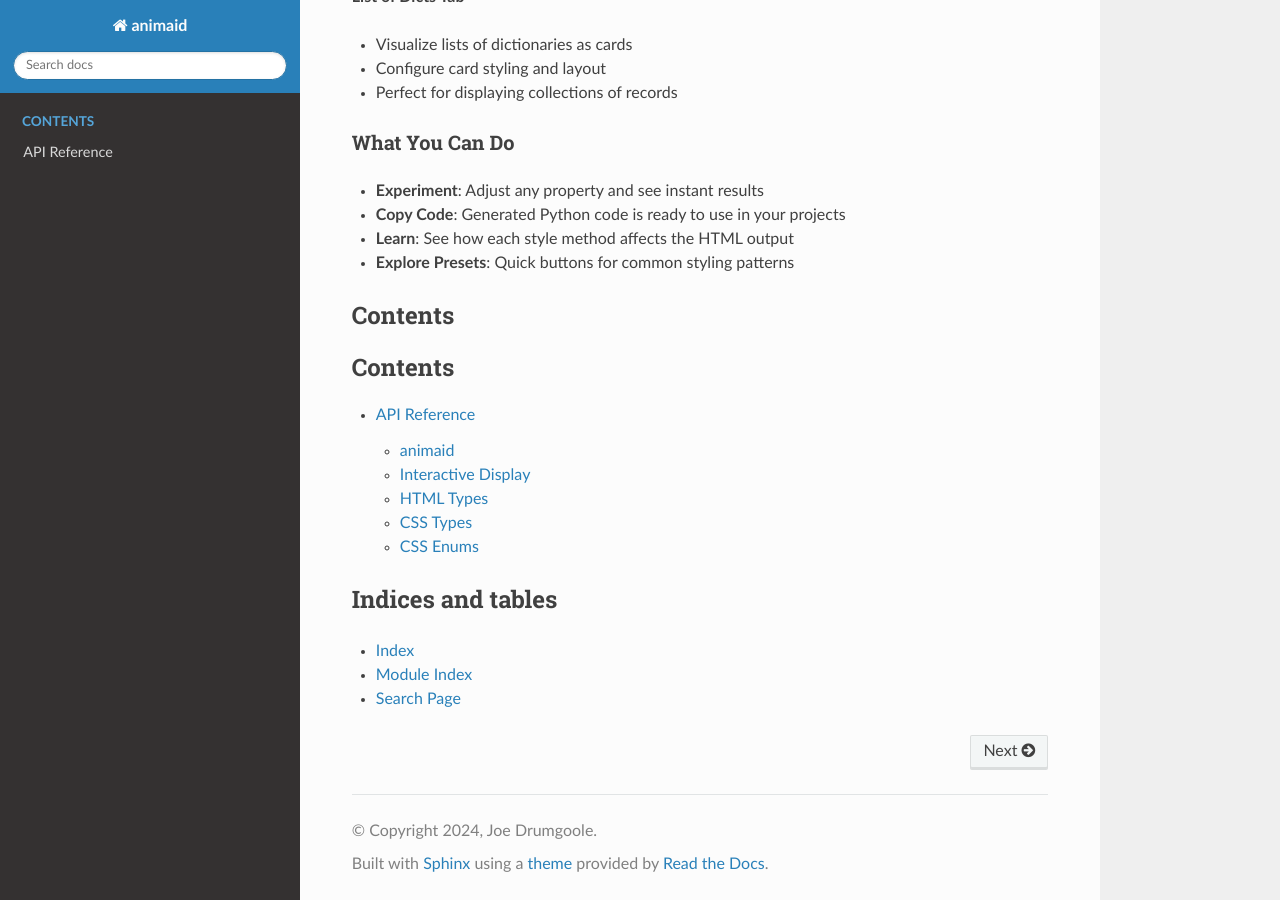
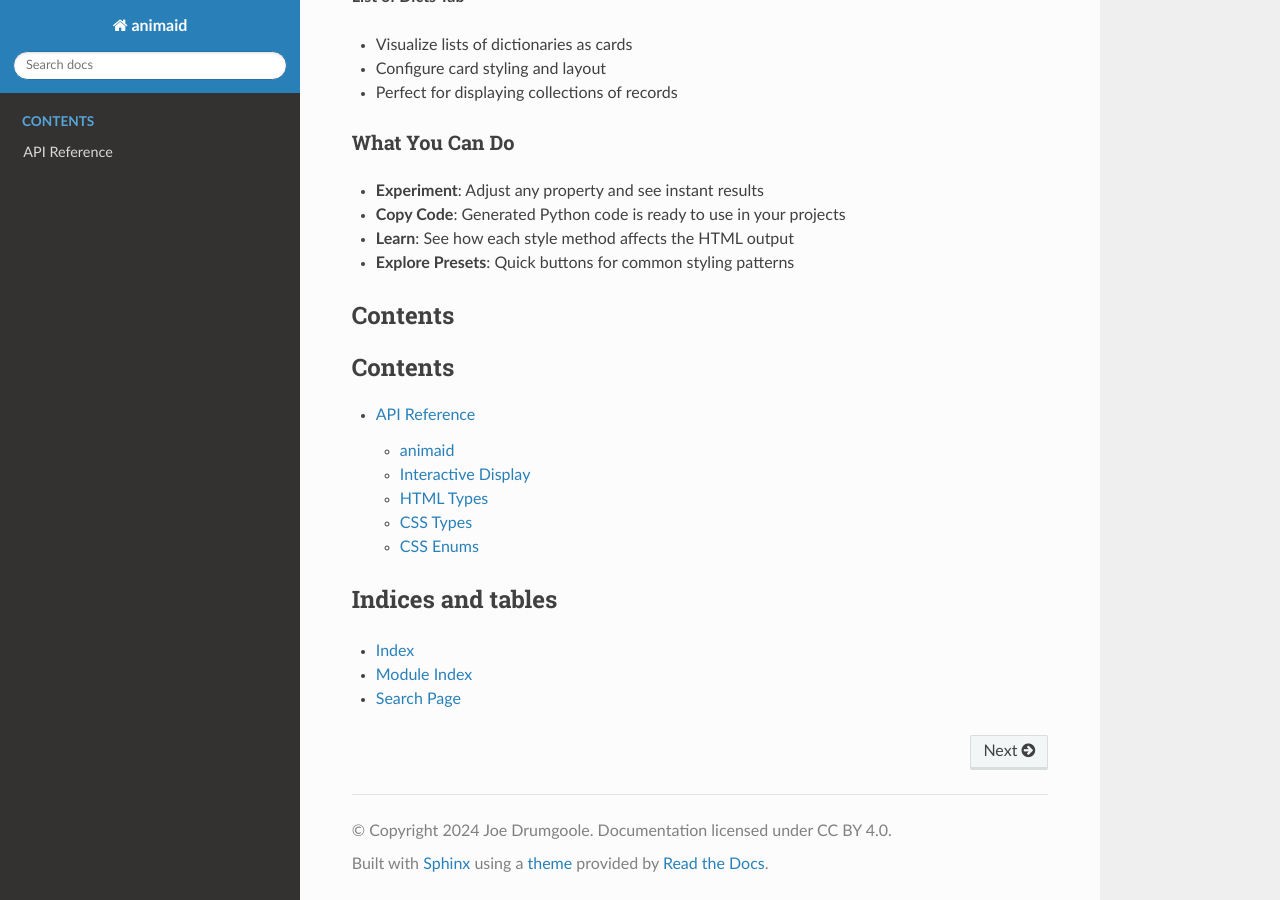
Before and after one commit to jdrumgoole/animaid, a Sphinx documentation site: the page built from docs/index.md, in a window 1280 px wide and 900 px high, scrolled down 19844 px. Built offline with Sphinx 7.4.7 and the Read the Docs theme 3.1.0, drawn with Linux system fonts in a browser that asks for light colours.

Commit message:
Change license to Apache 2.0, docs to CC BY 4.0
- Add Apache License 2.0 for code (LICENSE file)
- Update pyproject.toml license classifier
- Update README license badge and section
- Documentation licensed under Creative Commons Attribution 4.0 (CC BY 4.0)
- Update docs/conf.py copyright notice

Co-Authored-By: Claude Opus 4.5 <noreply@anthropic.com>

```diff
--- a/docs/conf.py
+++ b/docs/conf.py
@@ -6,8 +6,12 @@ import sys
 sys.path.insert(0, os.path.abspath("../src"))
 
 project = "animaid"
-copyright = "2024, Joe Drumgoole"
+copyright = "2024 Joe Drumgoole. Documentation licensed under CC BY 4.0"
 author = "Joe Drumgoole"
+
+# License info for footer
+html_show_sphinx = True
+html_show_copyright = True
 release = "0.4.8"
 
 extensions = [
--- a/pyproject.toml
+++ b/pyproject.toml
@@ -7,7 +7,7 @@ name = "animaid"
 version = "0.4.8"
 description = "A GUI toolkit for animating Python data structures"
 readme = "README.md"
-license = "MIT"
+license = "Apache-2.0"
 requires-python = ">=3.11"
 authors = [
     { name = "Joe Drumgoole", email = "joe@joedrumgoole.com" }
@@ -15,7 +15,7 @@ authors = [
 classifiers = [
     "Development Status :: 3 - Alpha",
     "Intended Audience :: Developers",
-    "License :: OSI Approved :: MIT License",
+    "License :: OSI Approved :: Apache Software License",
     "Programming Language :: Python :: 3",
     "Programming Language :: Python :: 3.11",
     "Programming Language :: Python :: 3.12",
```
Also changed, not shown: README.md (+4 -2 lines), 2 other files.
